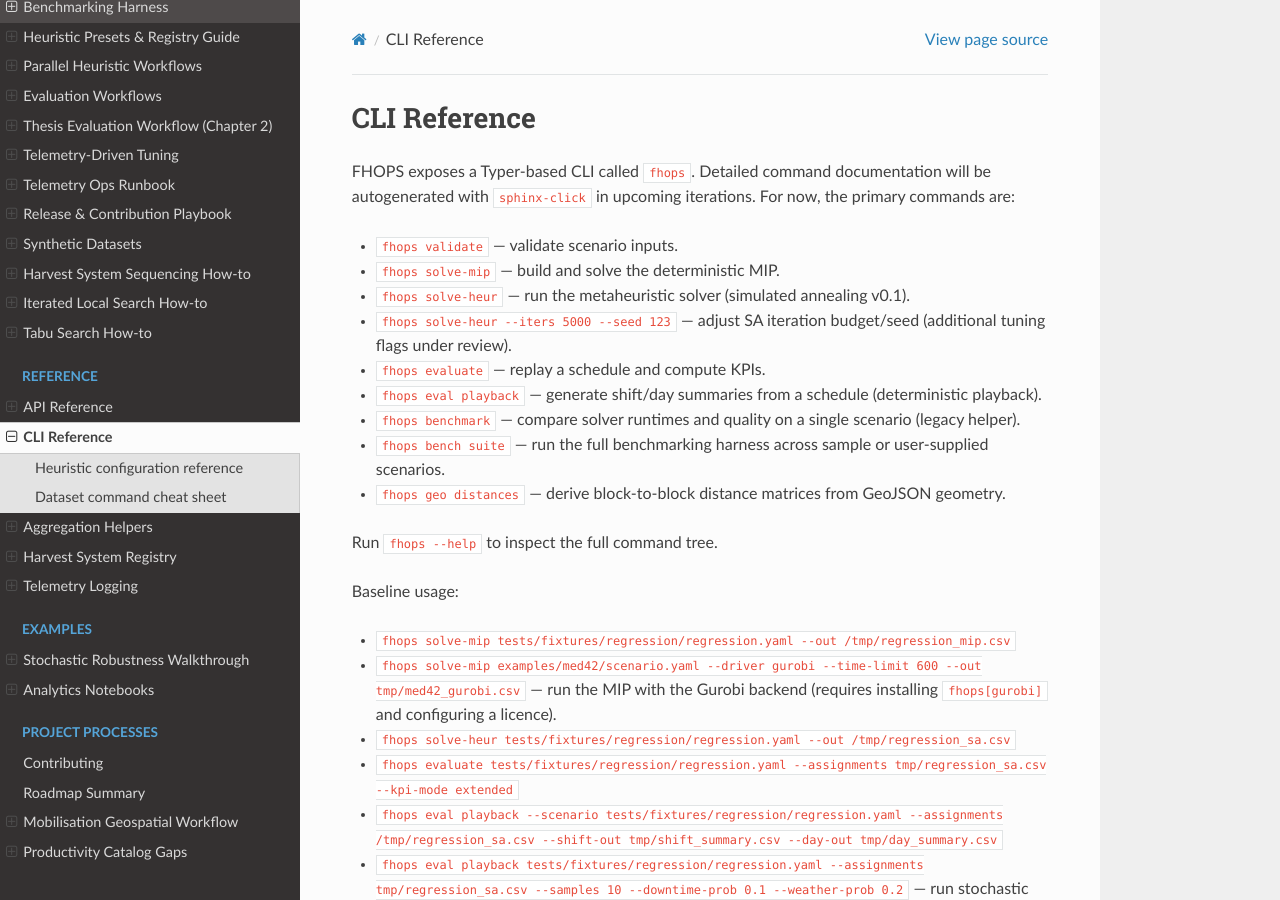
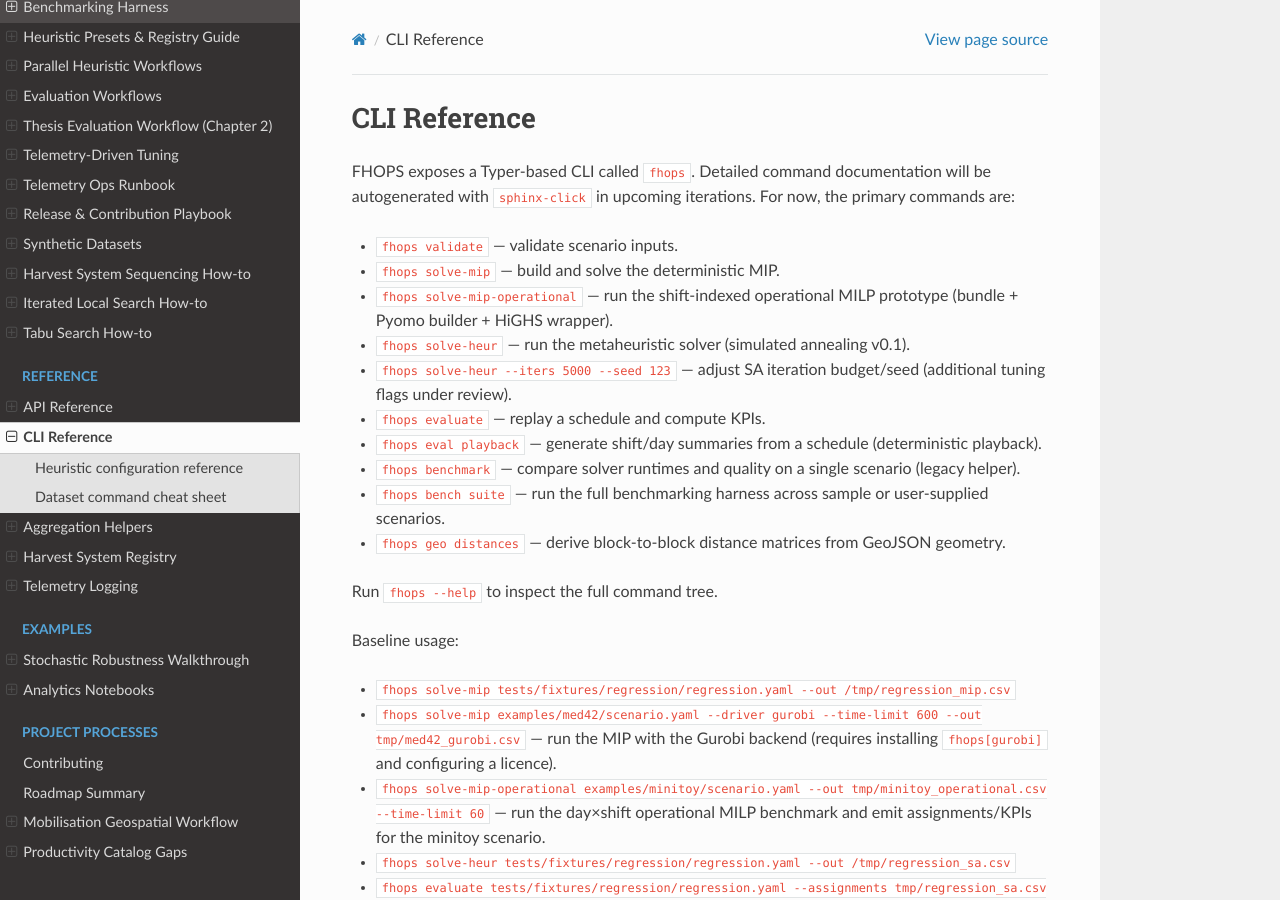
Before and after one commit to UBC-FRESH/fhops, a Sphinx documentation site: the page built from docs/reference/cli.rst, in a window 1280 px wide and 900 px high. Built offline with Sphinx 7.4.7 and the Read the Docs theme 3.1.0, drawn with Linux system fonts in a browser that asks for light colours.

Commit message:
Document solve-mip-operational CLI

```diff
--- a/docs/reference/cli.rst
+++ b/docs/reference/cli.rst
@@ -6,6 +6,7 @@ autogenerated with ``sphinx-click`` in upcoming iterations. For now, the primary
 
 - ``fhops validate`` — validate scenario inputs.
 - ``fhops solve-mip`` — build and solve the deterministic MIP.
+- ``fhops solve-mip-operational`` — run the shift-indexed operational MILP prototype (bundle + Pyomo builder + HiGHS wrapper).
 - ``fhops solve-heur`` — run the metaheuristic solver (simulated annealing v0.1).
 - ``fhops solve-heur --iters 5000 --seed 123`` — adjust SA iteration budget/seed (additional tuning flags under review).
 - ``fhops evaluate`` — replay a schedule and compute KPIs.
@@ -20,6 +21,7 @@ Baseline usage:
 
 - ``fhops solve-mip tests/fixtures/regression/regression.yaml --out /tmp/regression_mip.csv``
 - ``fhops solve-mip examples/med42/scenario.yaml --driver gurobi --time-limit 600 --out tmp/med42_gurobi.csv`` — run the MIP with the Gurobi backend (requires installing ``fhops[gurobi]`` and configuring a licence).
+- ``fhops solve-mip-operational examples/minitoy/scenario.yaml --out tmp/minitoy_operational.csv --time-limit 60`` — run the day×shift operational MILP benchmark and emit assignments/KPIs for the minitoy scenario.
 - ``fhops solve-heur tests/fixtures/regression/regression.yaml --out /tmp/regression_sa.csv``
 - ``fhops evaluate tests/fixtures/regression/regression.yaml --assignments tmp/regression_sa.csv --kpi-mode extended``
 - ``fhops eval playback --scenario tests/fixtures/regression/regression.yaml --assignments /tmp/regression_sa.csv --shift-out tmp/shift_summary.csv --day-out tmp/day_summary.csv``
```
